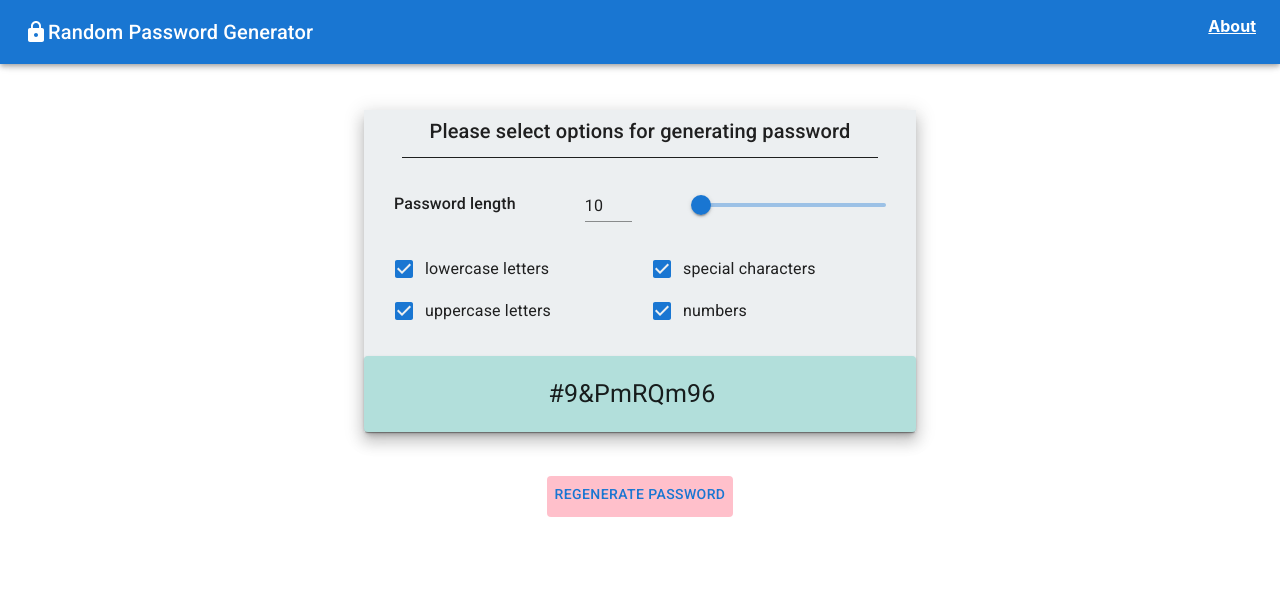
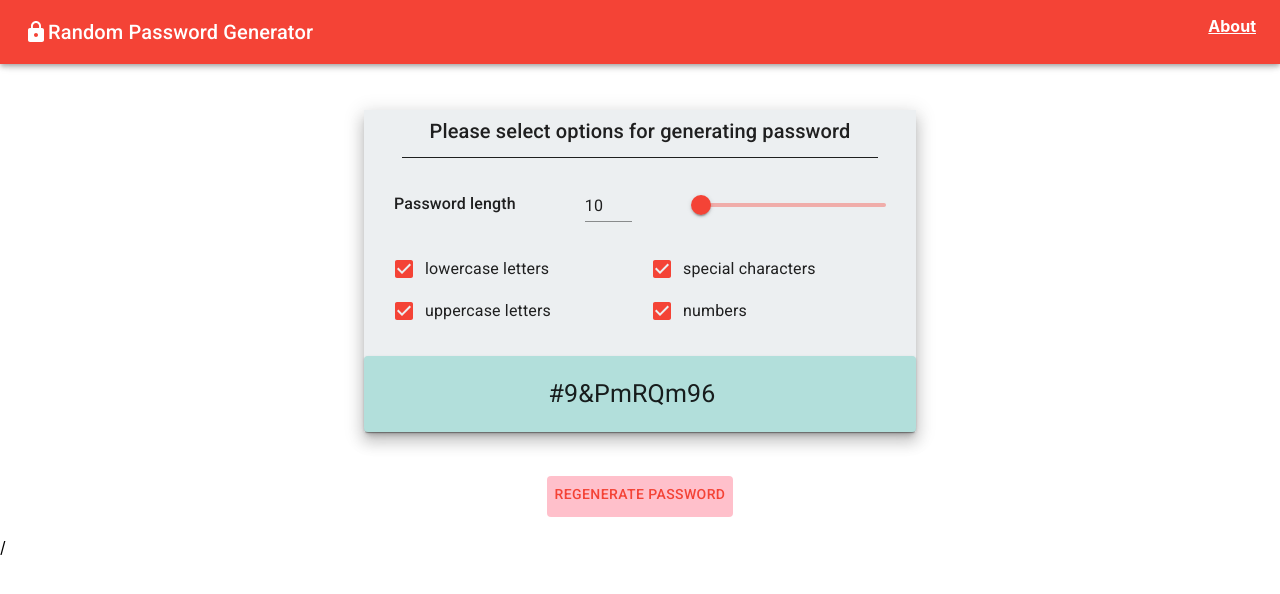
Before and after one commit to szaster/Password-Generator, a React (Create React App) app: page / in a window 1280 px wide. Shown: the top 594 px of the page. Built offline with nearby package versions, Linux system fonts and the light colour scheme.

Commit message:
theme bug fixed!

```diff
--- a/src/index.js
+++ b/src/index.js
@@ -11,11 +11,12 @@ import theme from "./theme";
 ReactDOM.render(
   <Router>
     {/* <StyledEngineProvider injectFirst> */}
-    {/* <ThemeProvider theme={theme}> */}
-    {/* <CssBaseline /> */}
-    <App />
-    {/* </StyledEngineProvider> */}
-    {/* </ThemeProvider>/ */}
+    <ThemeProvider theme={theme}>
+      {/* <CssBaseline /> */}
+      <App />
+      {/* </StyledEngineProvider> */}
+    </ThemeProvider>
+    /
   </Router>,
 
   document.getElementById("root")
--- a/src/theme.js
+++ b/src/theme.js
@@ -3,13 +3,13 @@ import IconButton from "@mui/material/IconButton";
 import Brightness4Icon from "@mui/icons-material/Brightness4";
 import Brightness7Icon from "@mui/icons-material/Brightness7";
 
-import { teal, purple } from "@mui/material/colors";
+import { teal, red, purple } from "@mui/material/colors";
 import { createTheme } from "@mui/material/styles";
 
 const theme = createTheme({
   palette: {
-    type: "dark",
-    primary: purple,
+    type: "light",
+    primary: red,
     secondary: teal,
   },
 });
```
